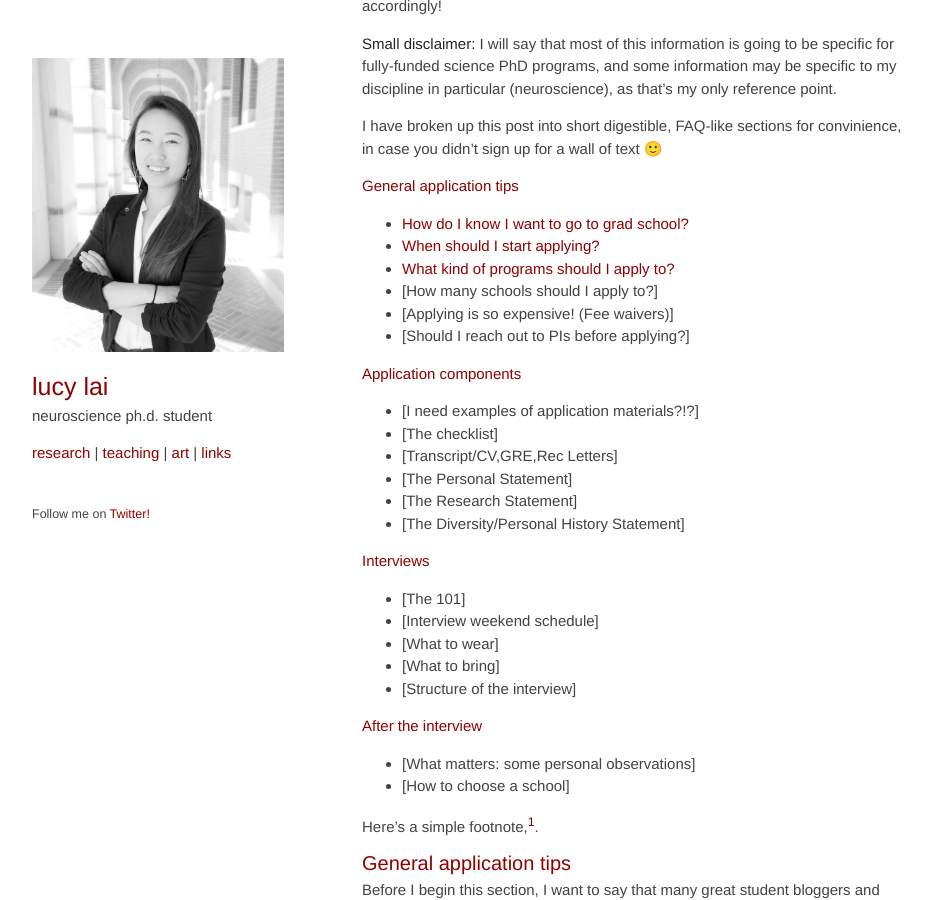
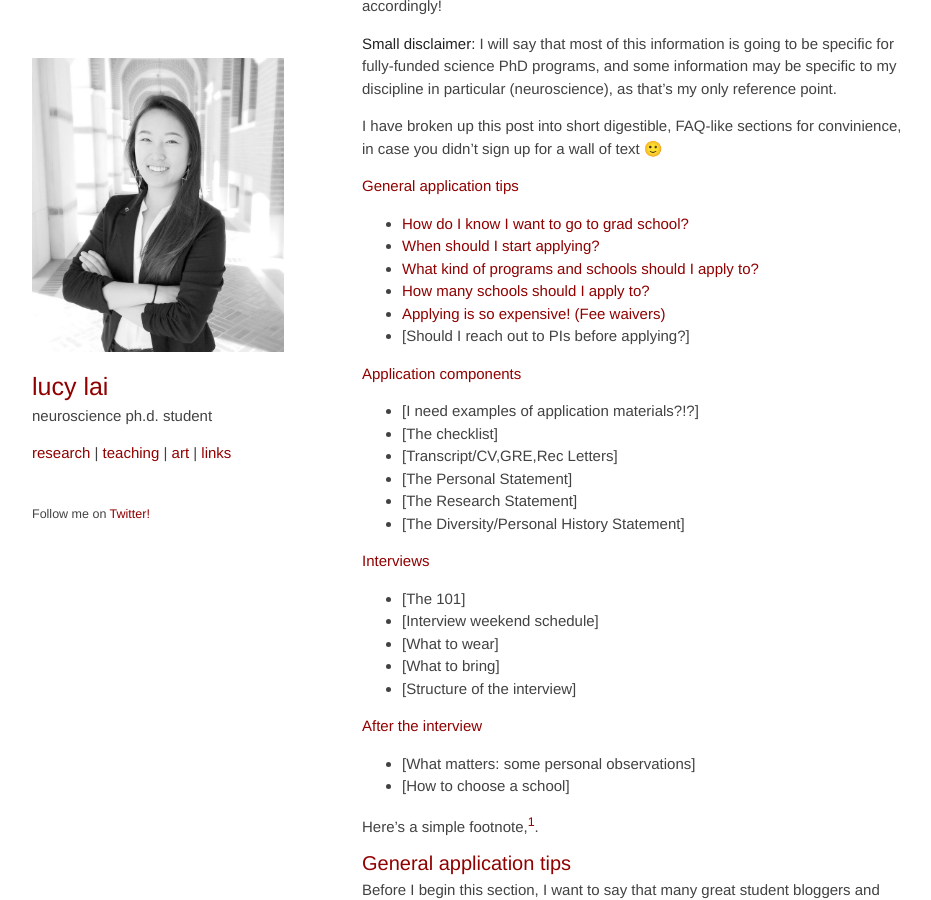
Before and after one commit to lucylai96/lucylai96.github.io, a Jekyll site: the page built from blog/gradapps.md, in a window 1280 px wide and 900 px high, scrolled down 546 px. Shown: the whole window, without its empty margins (168-1099 px from the left). Built offline with Jekyll 4.4.1, drawn with Linux system fonts in a browser that asks for light colours; our own code applies the rules of GitHub Pages for plain Markdown files; some of the changed text lies outside the part shown.

Commit message:
Update gradapps.md

```diff
--- a/blog/gradapps.md
+++ b/blog/gradapps.md
@@ -16,11 +16,11 @@ It can be hard to know where to even begin…how to decide which schools to appl
 I have broken up this post into short digestible, FAQ-like sections for convinience, in case you didn’t sign up for a wall of text 🙂
 
 **[General application tips](#general-application-tips)**
-* [How do I know I want to go to grad school?](#how-do-I-know-i-want-to-go-to-grad-school?)
+* [How do I know I want to go to grad school?](#how-do-I-know-i-want-to-go-to-grad-school)
 * [When should I start applying?](#when-should-i-start-applying)
-* [What kind of programs should I apply to?](#what-kind-of-programs/schools-should-i-apply-to)
-* [How many schools should I apply to?]
-* [Applying is so expensive! (Fee waivers)]
+* [What kind of programs and schools should I apply to?](#what-kind-of-programs-and-schools-should-i-apply-to)
+* [How many schools should I apply to?](#how-many-schools-should-i-apply-to)
+* [Applying is so expensive! (Fee waivers)](#applying-is-so-expensive-how-do-i-get-application-fee-waivers)
 * [Should I reach out to PIs before applying?]
 
 **[Application components](#application-components)**
@@ -62,7 +62,7 @@ Start really early! Applying takes a long time, and is a lot of effort on top of
 
 Applying takes a long time, and is a lot of effort on top of a full senior year courseload (if you’re still in your undergrad). Keep in mind that graduate school fellowship funding applications like the NSF-GRFP, Hertz, NDSEG, etc are also due in the Fall semester. While these fellowships require components that are similar to grad school applications, they also take a lot of time to craft, so make sure you plan your Fall accordingly, and pray for your own sanity 🙂
 
-### What kind of programs/schools should I apply to?
+### What kind of programs and schools should I apply to?
 This is a bit of a hard question to answer, because it really depends on your interests. The only biggest difference between programs that are similar (e.g. psychology vs neuroscience) is the coursework you will take and the kinds of peers you might have. By far, the most defining environment of your PhD is your thesis lab, and so the choice of program might not even matter that much after the first year or two. The only thing you might want to consider/find out is if your PI of choice takes students from that particular program (due to certain programs’ funding structures). Even if they have never taken a student from that program, they are likely open to it, as long as your research interests align—either way, it’s worth a conversation!
 
 Last but not least, ASK YOUR MENTORS (postdocs/PIs/etc.) about what schools/programs they recommend! They are a great resource as they know more about the reputation of certain programs and can recommend PIs/labs you might be interested in. I cannot stress this enough— people who have been in the field for a long time are well connected and can perhaps put in a good word for you before you even apply.
```
